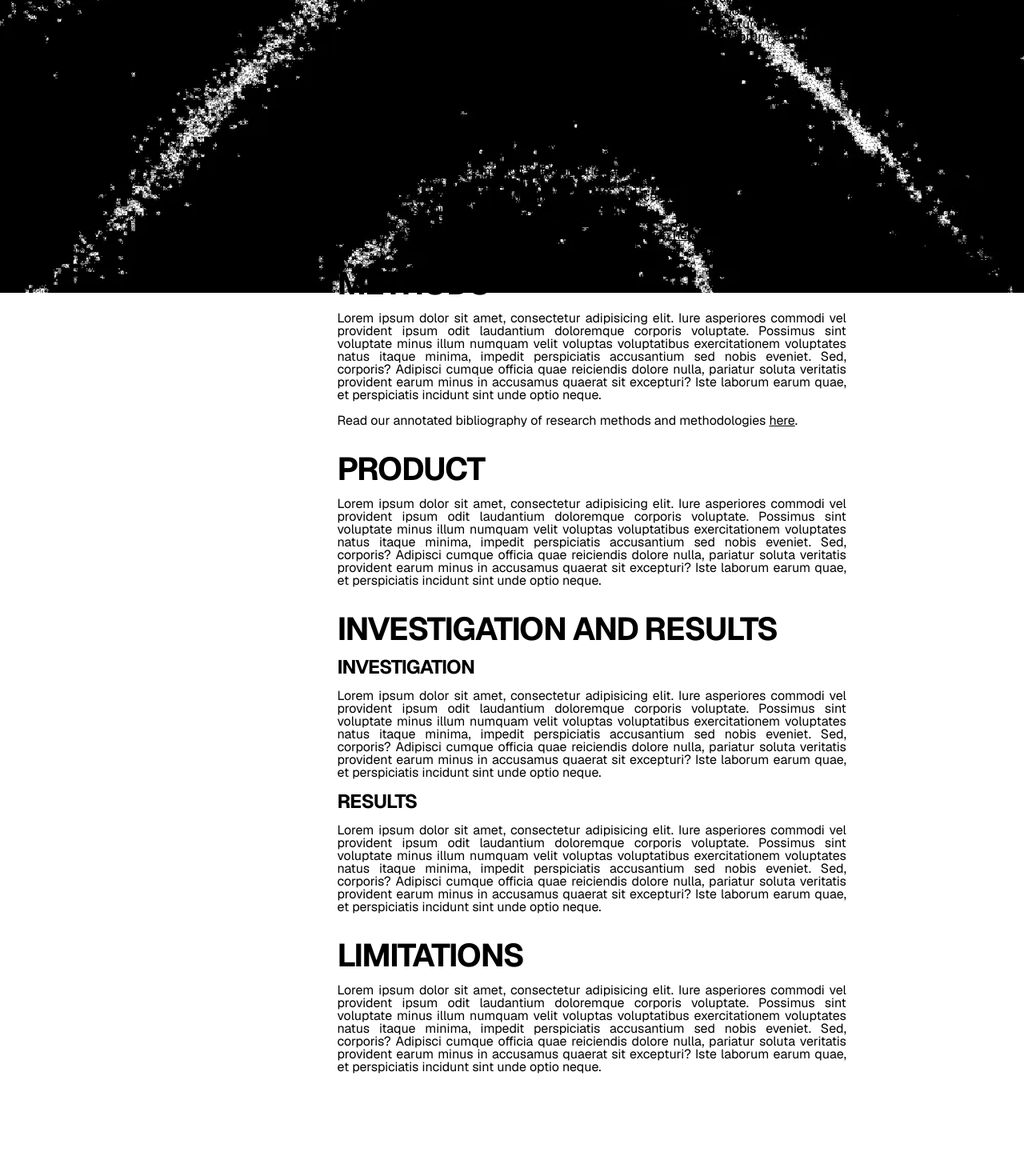
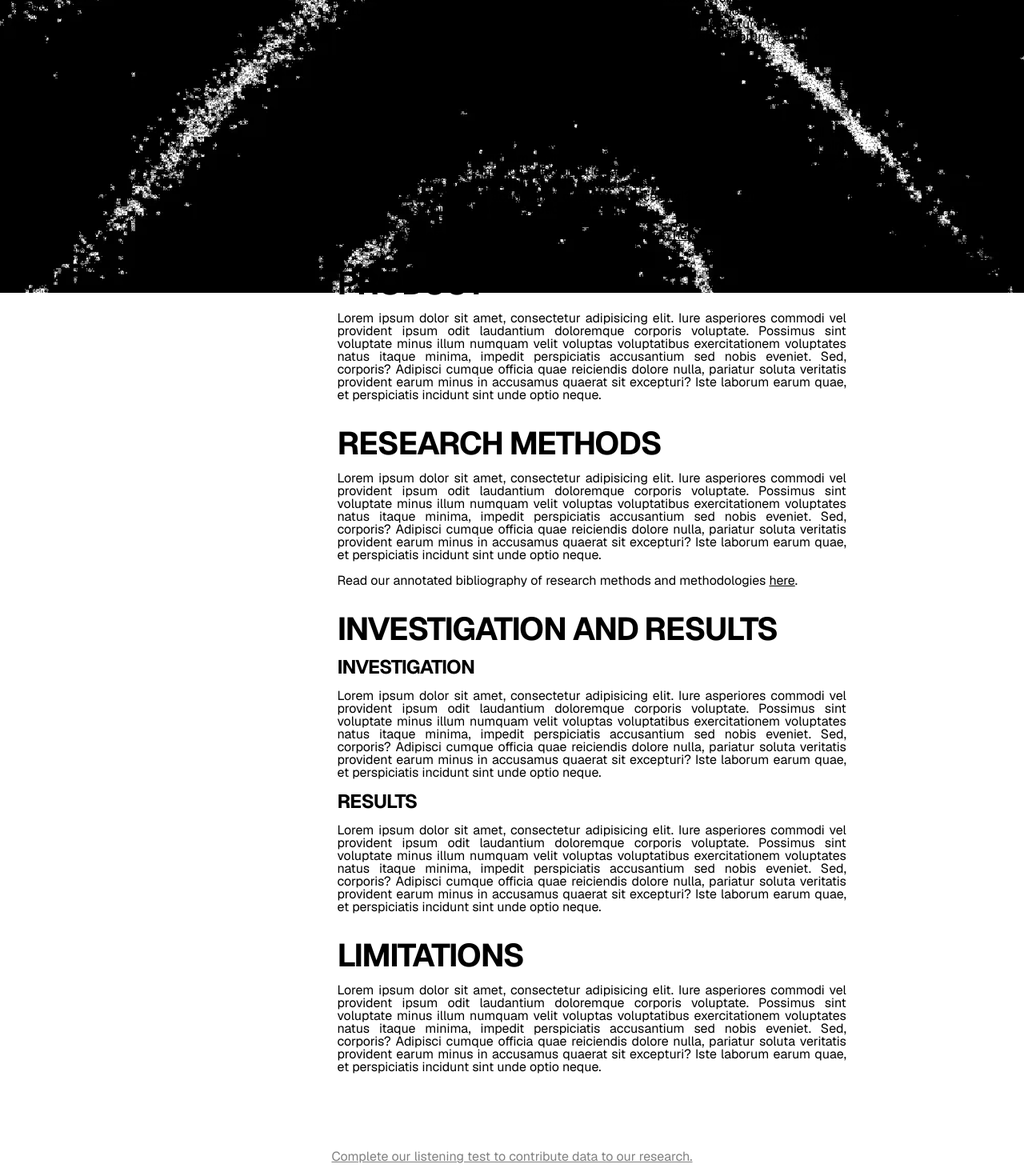
Before and after one commit to nguyentylern/anticlone-website, a SvelteKit app: page / in a window 1280 px wide. Shown: the part 914-2384 px from the top of the page at 80% size. Before the commit the page ends 2272 px from the top, so only its background shows below. Built offline with nearby package versions, Linux system fonts and the light colour scheme.

Commit message:
hero fix and favicon update

```diff
--- a/src/routes/+page.svelte
+++ b/src/routes/+page.svelte
@@ -35,6 +35,7 @@
         grid-column: 1 / -1;
         grid-row: 1 / -1;
         image-rendering: pixelated;
+        object-fit: cover;
     }
     .content {
         display: flex;
@@ -103,6 +104,19 @@
     section + section {
         margin-top: 2rem;
     }
+    footer {
+        display: grid;
+        place-content: center;
+        margin-top: 5rem;
+        padding: 1rem;
+    }
+    footer a {
+        color: hsl(0, 0%, 50%);
+        text-decoration: underline;
+    }
+    footer a:hover {
+        text-decoration-style: dotted;
+    }
 </style>
 
 <header>
@@ -130,8 +144,8 @@
                 <ul role="list">
                     <li><a href="/#introduction">Introduction</a></li>
                     <li><a href="/#background">Background</a></li>
+                    <li><a href="/#product">Product</a></li>
                     <li><a href="/#methods">Methods</a></li>
-                    <li><a href="/#product">Product</a></li>
                     <li><a href="/#investigation-results">Investigation and Results</a></li>
                     <li><a href="/#limitations">Limitations</a></li>
                 </ul>
@@ -149,13 +163,13 @@
             <p>Read our annotated bibliography of background research <a href="https://hatslhxtyerikghdqeyk.supabase.co/storage/v1/object/public/research//background-annotated-bibliography.pdf">here</a>.</p>
         </section>
         <section>
-            <h2 id="methods">Methods</h2>
+            <h2 id="product">Product</h2>
             <p>Lorem ipsum dolor sit amet, consectetur adipisicing elit. Iure asperiores commodi vel provident ipsum odit laudantium doloremque corporis voluptate. Possimus sint voluptate minus illum numquam velit voluptas voluptatibus exercitationem voluptates natus itaque minima, impedit perspiciatis accusantium sed nobis eveniet. Sed, corporis? Adipisci cumque officia quae reiciendis dolore nulla, pariatur soluta veritatis provident earum minus in accusamus quaerat sit excepturi? Iste laborum earum quae, et perspiciatis incidunt sint unde optio neque.</p>
-            <p>Read our annotated bibliography of research methods and methodologies <a href="https://hatslhxtyerikghdqeyk.supabase.co/storage/v1/object/public/research//methods-annotated-bibliography.pdf">here</a>.</p>
         </section>
         <section>
-            <h2 id="product">Product</h2>
-            <p>Lorem ipsum dolor sit amet, consectetur adipisicing elit. Iure asperiores commodi vel provident ipsum odit laudantium doloremque corporis voluptate. Possimus sint voluptate minus illum numquam velit voluptas voluptatibus exercitationem voluptates natus itaque minima, impedit perspiciatis accusantium sed nobis eveniet. Sed, corporis? Adipisci cumque officia quae reiciendis dolore nulla, pariatur soluta veritatis provident earum minus in accusamus quaerat sit excepturi? Iste laborum earum quae, et perspiciatis incidunt sint unde optio neque.</p>
+            <h2 id="methods">Research Methods</h2>
+            <p class="text-3xl">Lorem ipsum dolor sit amet, consectetur adipisicing elit. Iure asperiores commodi vel provident ipsum odit laudantium doloremque corporis voluptate. Possimus sint voluptate minus illum numquam velit voluptas voluptatibus exercitationem voluptates natus itaque minima, impedit perspiciatis accusantium sed nobis eveniet. Sed, corporis? Adipisci cumque officia quae reiciendis dolore nulla, pariatur soluta veritatis provident earum minus in accusamus quaerat sit excepturi? Iste laborum earum quae, et perspiciatis incidunt sint unde optio neque.</p>
+            <p>Read our annotated bibliography of research methods and methodologies <a href="https://hatslhxtyerikghdqeyk.supabase.co/storage/v1/object/public/research//methods-annotated-bibliography.pdf">here</a>.</p>
         </section>
         <section>
             <h2 id="investigation-results">Investigation and Results</h2>
@@ -171,3 +185,6 @@
     </main>
     <div class="space"></div>
 </div>
+<footer>
+    <p><a href="/survey/">Complete our listening test to contribute data to our research.</a></p>
+</footer>
```
Also changed, not shown: static/favicon.png.
